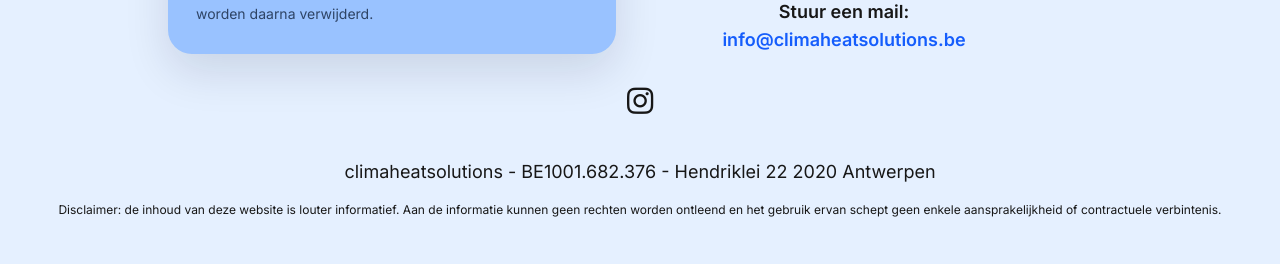
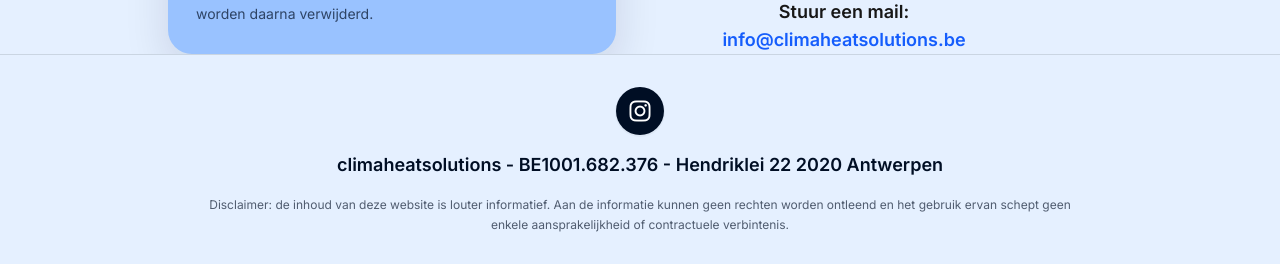
Before and after one commit to climaheat/mustafa-app, a SvelteKit app: page /contact in a window 1280 px wide. Shown: the part 1064-1328 px from the top of the page. Before the commit the page ends 1290 px from the top, so only its background shows below. Built offline with nearby package versions, Linux system fonts and the light colour scheme; what tailwind-animate would draw is missing.

Commit message:
last ui update

```diff
--- a/src/lib/components/Navbar.svelte
+++ b/src/lib/components/Navbar.svelte
@@ -36,7 +36,7 @@
 {/snippet}
 
 <NavigationMenu.Root
-	class="fixed z-1000 flex h-12 w-full justify-center border border-slate-300 bg-digital-blue-50"
+	class="fixed z-1000 flex h-12 w-full justify-center border-b border-slate-300 bg-digital-blue-50"
 	bind:value={menuValue}
 >
 	<NavigationMenu.List class="group flex list-none items-center justify-center p-1">
--- a/src/routes/+layout.svelte
+++ b/src/routes/+layout.svelte
@@ -74,27 +74,27 @@
 
 	{@render children()}
 
-	<div class="relative z-100 flex pb-2 md:py-8">
+	<footer class="relative z-100 border-t border-slate-300 bg-digital-blue-50 px-4 py-8 md:px-8">
+		<div class="mx-auto flex max-w-5xl flex-col items-center gap-4 text-center">
 			<a
 				href="https://www.instagram.com/climaheatsolutions/"
 				target="_blank"
 				rel="noopener noreferrer"
-			class="mx-auto"
+				class="flex size-12 items-center justify-center rounded-full bg-digital-blue-950 text-white shadow-mini transition hover:-translate-y-0.5"
 				title=""
 			>
-			<i class="fab fa-instagram text-3xl"></i>
+				<i class="fab fa-instagram text-2xl"></i>
 			</a>
-	</div>
 
-	<div class="relative z-100 flex py-2 px-2 md:px-0 text-justify">
-		<p class="mx-auto text-lg">
+			<p class="text-base font-semibold text-digital-blue-950 md:text-lg">
 				climaheatsolutions - BE1001.682.376 - Hendriklei 22 2020 Antwerpen
 			</p>
-	</div>
 
-	<div class="relative z-100 flex py-2 px-2 md:px-0 text-justify">
-		<p class="mx-auto text-xs">
-			Disclaimer: de inhoud van deze website is louter informatief. Aan de informatie kunnen geen rechten worden ontleend en het gebruik ervan schept geen enkele aansprakelijkheid of contractuele verbintenis.
+			<p class="max-w-4xl text-xs leading-5 text-digital-blue-950/65">
+				Disclaimer: de inhoud van deze website is louter informatief. Aan de informatie kunnen geen
+				rechten worden ontleend en het gebruik ervan schept geen enkele aansprakelijkheid of
+				contractuele verbintenis.
 			</p>
 		</div>
+	</footer>
 </div>
```
Lines whose indentation alone changed are shown as unchanged.
